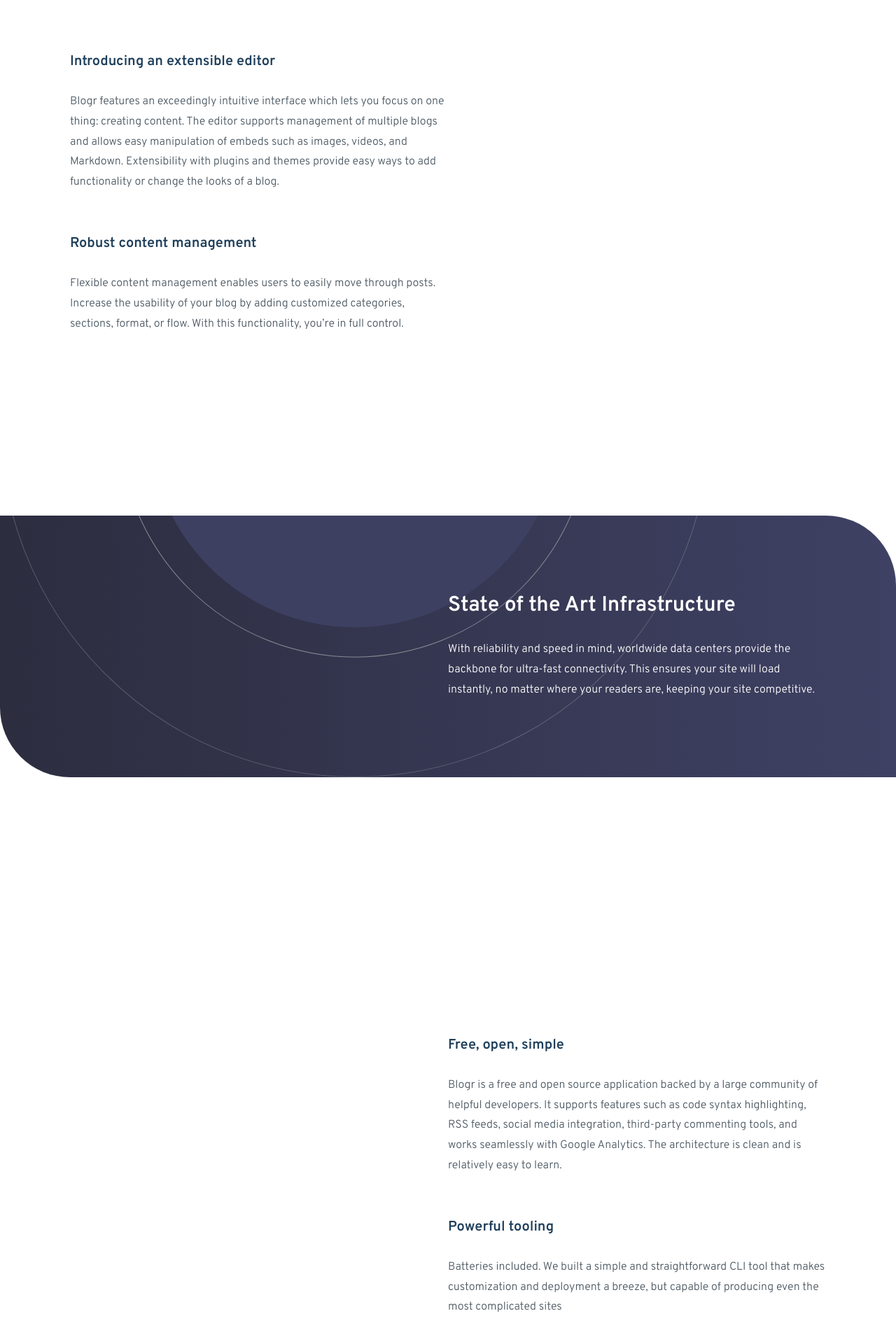
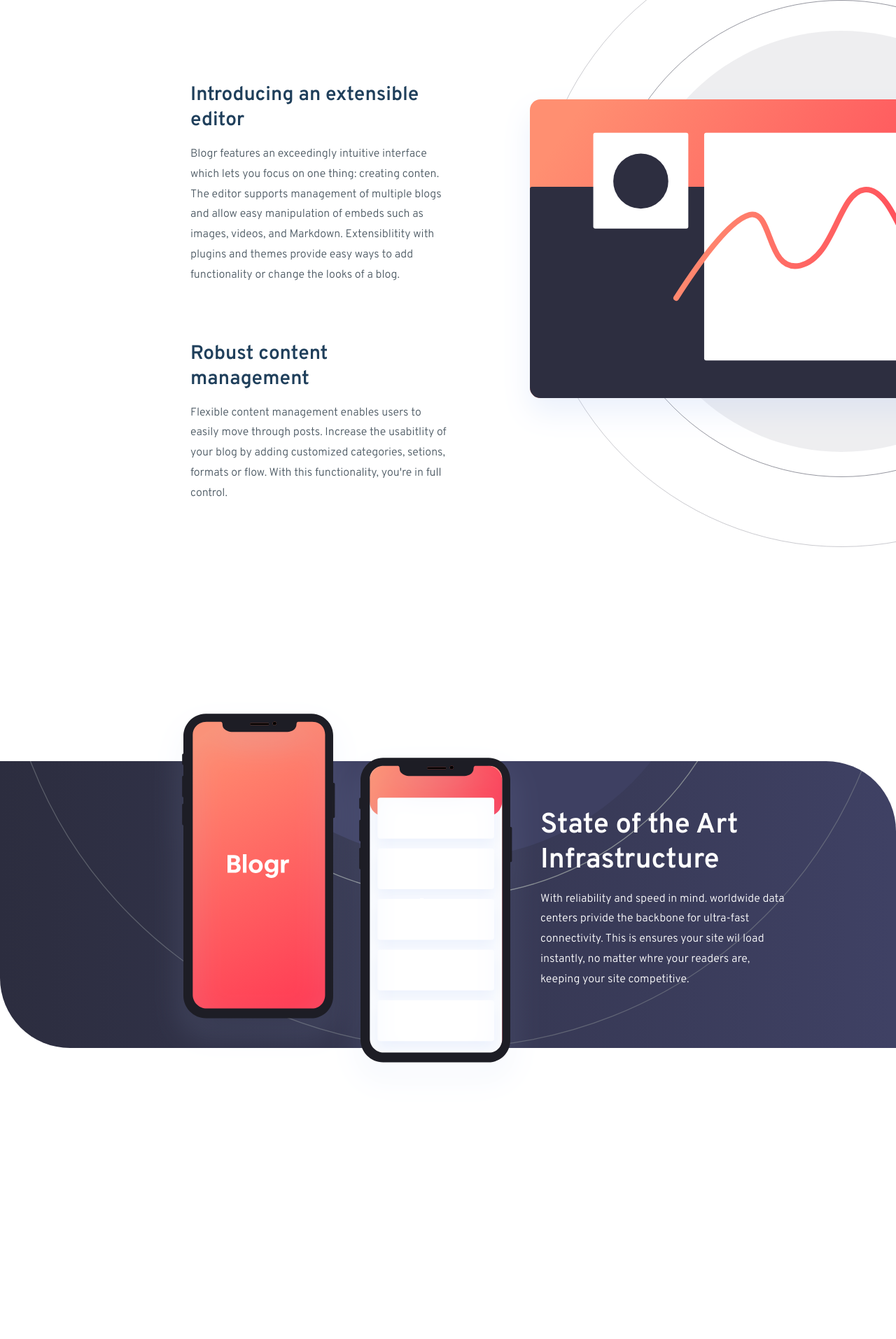
Before and after one commit to humbruno/blogr-landing, a website: page index.html in a window 1280 px wide. Shown: the part 746-2660 px from the top of the page at 70% size. After the commit the page ends 2331 px from the top, so only its background shows below. Drawn offline with Linux system fonts and the light colour scheme.

Commit message:
Refactored desktop markup and added responsiveness

```diff
--- a/app/scss/_main.scss
+++ b/app/scss/_main.scss
@@ -1,142 +1,177 @@
 @use "utils" as *;
 
-.main {
-  text-align: center;
-  margin-top: 160px;
+main {
   font-family: var(--fontPrimary);
 
-  @include breakpoint-down(medium) {
-    margin-top: 90px;
+  h2 {
+    font-size: rem(40);
+
+    @include breakpoint-down(medium) {
+      font-size: rem(28);
+    }
   }
 
-  h2 {
-    color: var(--veryDarkBlue);
-    font-size: rem(30);
+  h3 {
+    font-size: rem(28);
 
     @include breakpoint-down(medium) {
       font-size: rem(20);
     }
+
+    span {
+      display: initial;
+
+      @include breakpoint-down(medium) {
+        display: block;
+      }
+    }
   }
 
-  &__first {
-    padding: 110px 100px 0 100px;
-    text-align: left;
-    display: flex;
-    margin-bottom: 260px;
+  p {
+    font-size: rem(16);
+    line-height: 1.8;
+  }
+}
+
+//FIRST SECTION
+
+.first-section {
+  position: relative;
+  overflow: hidden;
+  padding: rem(120) 17rem 22rem 17rem;
+
+  @include breakpoint-down(medium) {
+    padding: 50px 20px;
+  }
+
+  h2 {
+    text-align: center;
+    color: var(--veryDarkBlue);
+  }
+
+  .img-mobile {
+    display: none;
 
     @include breakpoint-down(medium) {
-      flex-direction: column;
+      display: initial;
+      width: 100%;
+    }
+  }
+
+  .img-desktop {
+    display: block;
+    position: absolute;
+    left: 56%;
+    top: 10%;
+
+    @include breakpoint-down(medium) {
+      display: none;
+    }
+  }
+
+  .content__wrapper {
+    @include breakpoint-down(medium) {
       text-align: center;
-      padding: 110px 25px 0 25px;
+      margin-top: rem(40);
+    }
+  }
+
+  .text__wrapper {
+    width: 50%;
+    text-align: left;
+
+    @include breakpoint-down(medium) {
+      width: 100%;
+      text-align: center;
     }
 
     h3 {
+      margin-top: rem(180);
       color: var(--veryDarkBlue);
-      font-size: rem(20);
 
-      &:nth-of-type(2) {
-        margin-top: 60px;
+      @include breakpoint-down(medium) {
+        margin-top: rem(40);
+      }
+    }
+
+    h3:nth-of-type(2) {
+      margin-top: rem(80);
+
+      @include breakpoint-down(medium) {
+        margin-top: rem(40);
       }
     }
 
     p {
       color: var(--veryDarkGrayishBlue);
-      font-size: rem(16);
-      margin-top: 30px;
-      margin-bottom: 0;
-      line-height: 1.8;
     }
+  }
+}
 
-    &-text {
-      flex: 1;
-    }
+// MIDDLE SECTION
 
-    &-illustration {
-      flex: 1;
+.middle-section {
+  background: url("../images/bg-pattern-circles.svg") no-repeat,
+    linear-gradient(to right, var(--bodyGradientStart), var(--bodyGradientEnd));
+  background-size: cover;
+  background-position: bottom;
+  display: flex;
+  align-items: center;
+  border-top-right-radius: rem(100);
+  border-bottom-left-radius: rem(100);
+  height: 410px;
+
+  @include breakpoint-down(medium) {
+    padding: 50px 20px;
+    height: 600px;
+  }
+
+  @include breakpoint-down(medium) {
+    margin-top: 200px;
+    flex-direction: column;
+  }
+
+  span {
+    display: initial;
+
+    @include breakpoint-down(medium) {
+      display: block;
     }
   }
 
-  &__second {
-    text-align: left;
-    display: flex;
-    padding: 110px 110px;
-    margin-bottom: 260px;
-    background: url("../images/bg-pattern-circles.svg") no-repeat bottom left,
-      linear-gradient(
-        to right,
-        var(--bodyGradientStart),
-        var(--bodyGradientEnd)
-      );
-
-    border-bottom-left-radius: rem(100);
-    border-top-right-radius: rem(100);
-    color: var(--white);
+  .img__wrapper {
+    flex: 1;
 
     @include breakpoint-down(medium) {
-      flex-direction: column;
+    }
+  }
+
+  .text__wrapper {
+    color: var(--white);
+    flex: 1;
+
+    @include breakpoint-down(medium) {
+      padding-right: 0;
       text-align: center;
-      padding: 110px 25px;
-    }
-
-    h2 {
-      color: var(--white);
-    }
-
-    h3 {
-      font-size: rem(20);
+      margin-top: -50px;
     }
 
     p {
-      font-size: rem(16);
-      margin-top: 30px;
-      margin-bottom: 0;
-      line-height: 1.8;
-    }
+      padding-right: rem(150);
 
-    &-text {
-      flex: 1;
-    }
-
-    &-illustration {
-      flex: 1;
+      @include breakpoint-down(medium) {
+        padding-right: 0;
+      }
     }
   }
 
-  &__third {
-    padding: 110px 100px 0 100px;
-    text-align: left;
-    display: flex;
-    margin-bottom: 260px;
+  img {
+    margin-left: 220px;
 
     @include breakpoint-down(medium) {
-      flex-direction: column;
-      text-align: center;
-      padding: 110px 25px 0 25px;
-    }
-
-    h3 {
-      color: var(--veryDarkBlue);
-      font-size: rem(20);
-
-      &:nth-of-type(2) {
-        margin-top: 60px;
-      }
-    }
-
-    p {
-      color: var(--veryDarkGrayishBlue);
-      font-size: rem(16);
-      margin-top: 30px;
-      margin-bottom: 0;
-      line-height: 1.8;
-    }
-
-    &-text {
-      flex: 1;
-    }
-
-    &-illustration {
-      flex: 1;
+      margin-left: 0;
+      margin-top: -180px;
+      width: 100%;
     }
   }
 }
--- a/index.html
+++ b/index.html
@@ -158,73 +158,58 @@
       </div>
     </header>
 
-    <main class="main">
+    <main>
+    <section class="first-section">
       <h2>Designed for the future</h2>
 
-      <section class="main__first">
-        <div class="main__first-text">
-          <h3>Introducing an extensible editor</h3>
+      <div class="content__wrapper">
+        <img
+          class="img-mobile"
+          src="./images/illustration-editor-mobile.svg"
+          alt=""
+          aria-hidden="true"
+        />
+        <img
+          class="img-desktop"
+          src="./images/illustration-editor-desktop.svg"
+          alt=""
+          aria-hidden="true"
+        />
+        <div class="text__wrapper">
+          <h3><span>Introducing an</span> extensible editor</h3>
           <p>
             Blogr features an exceedingly intuitive interface which lets you
-            focus on one thing: creating content. The editor supports management
-            of multiple blogs and allows easy manipulation of embeds such as
-            images, videos, and Markdown. Extensibility with plugins and themes
+            focus on one thing: creating conten. The editor supports management
+            of multiple blogs and allow easy manipulation of embeds such as
+            images, videos, and Markdown. Extensiblitity with plugins and themes
             provide easy ways to add functionality or change the looks of a
             blog.
           </p>
-
-          <h3>Robust content management</h3>
+          <h3>Robust content <span>management</span></h3>
           <p>
             Flexible content management enables users to easily move through
-            posts. Increase the usability of your blog by adding customized
-            categories, sections, format, or flow. With this functionality,
-            you’re in full control.
+            posts. Increase the usabitlity of your blog by adding customized
+            categories, setions, formats or flow. With this functionality,
+            you're in full control.
           </p>
         </div>
+      </div>
+    </section>
 
-        <div class="main__first-illustration">
-          <!-- <picture>
-            <source
-              media="(max-width: 1023px)"
-              srcset="images/illustration-editor-mobile.svg"
-            />
-            <img src="images/illustration-editor-desktop.svg" alt="" />
-          </picture>-->
+    <section class="middle-section">
+      <div class="img__wrapper">
+      <img src="images/illustration-phones.svg" alt="" aria-hidden="true">
+    </div>
+        <div class="text__wrapper">
+          <h2>State of the Art <span>Infrastructure</span></h2>
+                    <p>With reliability and speed in mind.
+                        worldwide data centers privide the backbone for ultra-fast
+                        connectivity. This is ensures your site wil load instantly,
+                        no matter whre your readers are, keeping your site competitive.
+                    </p>
         </div>
-      </section>
 
-      <section class="main__second">
-        <div class="main__second-illustration"></div>
-        <div class="main__second-text">
-          <h2>State of the Art Infrastructure</h3>
-          <p>
-            With reliability and speed in mind, worldwide data centers provide
-            the backbone for ultra-fast connectivity. This ensures your site
-            will load instantly, no matter where your readers are, keeping your
-            site competitive.
-          </p>
-        </div>
-      </section>
-
-      <section class="main__third">
-        <div class="main__third-illustration"></div>
-        <div class="main__third-text">
-          <h3>Free, open, simple</h3>
-          <p>Blogr is a free and
-            open source application backed by a large community of helpful developers.
-            It supports features such as code syntax highlighting, RSS feeds, social
-            media integration, third-party commenting tools, and works seamlessly with
-            Google Analytics. The architecture is clean and is relatively easy to learn.</p>
-
-            <h3>Powerful tooling</h3>
-            <p>Batteries included. We built a simple and straightforward
-              CLI tool that makes customization and deployment a breeze, but capable of
-              producing even the most complicated sites</p>
-        </div>
-      </section>
-    </main>
-
-    <footer></footer>
+    </section>
 
     <!--
 
```
Also changed, not shown: README.md, css/style.css.
